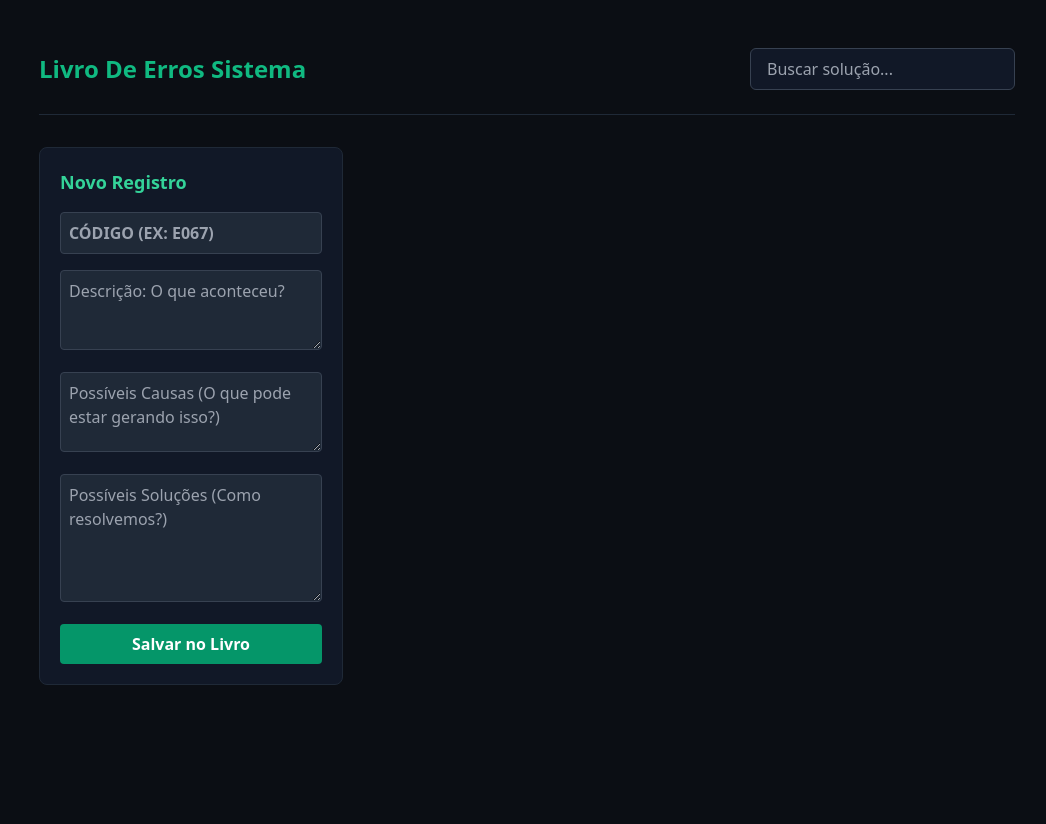
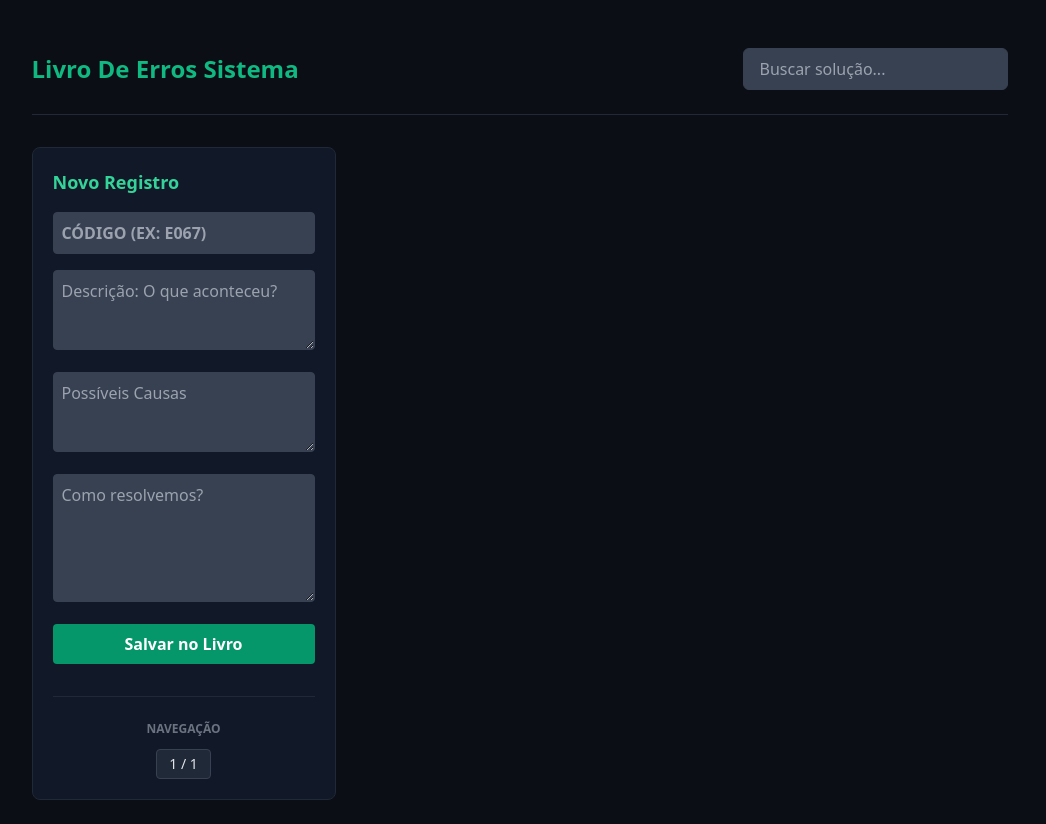
Before and after one commit to Williamp783/LivroDeErros, a FastAPI app: page / in a window 1280 px wide. Shown: the whole page, without its empty margins (113-1159 px from the left). Before the commit the page ends 685 px from the top, so only its background shows below. Run offline with FastAPI, Linux system fonts and the light colour scheme; some libraries are stand-ins or nearby versions.

Commit message:
Implementado identificação de codigos duplicado, implementado edição de causa e soluções

```diff
--- a/app.py
+++ b/app.py
@@ -1,93 +1,97 @@
 import os
 import sys
 import uvicorn
+import webbrowser
 from fastapi import FastAPI, Request, Form
-from fastapi.responses import HTMLResponse, RedirectResponse, FileResponse
+from fastapi.responses import HTMLResponse, RedirectResponse
+from fastapi.staticfiles import StaticFiles
 from fastapi.templating import Jinja2Templates
-from sqlalchemy import create_engine, Column, Integer, String, Text, DateTime
-from sqlalchemy.ext.declarative import declarative_base
-from sqlalchemy.orm import sessionmaker
-from datetime import datetime
+from database import SessionLocal, db_path
+from models import Incidente
+from threading import Timer
 
-# --- CONFIGURAÇÃO DE CAMINHOS (PORTABILIDADE) ---
-if getattr(sys, 'frozen', False):
-    base_path = sys._MEIPASS
-    db_folder = os.path.dirname(sys.executable)
-else:
-    base_path = os.path.dirname(os.path.abspath(__file__))
-    db_folder = base_path
+app = FastAPI()
 
-DB_PATH = os.path.join(db_folder, "livro_de_erros.db")
-TEMPLATE_PATH = os.path.join(base_path, "templates")
-DATABASE_URL = f"sqlite:///{DB_PATH}"
+# Configuração de caminhos para portabilidade (.exe)
+base_path = sys._MEIPASS if getattr(sys, 'frozen', False) else os.path.dirname(os.path.abspath(__file__))
+app.mount("/static", StaticFiles(directory=os.path.join(base_path, "static")), name="static")
+templates = Jinja2Templates(directory=os.path.join(base_path, "templates"))
 
-# --- APP FASTAPI (Criado antes das rotas) ---
-app = FastAPI()
-templates = Jinja2Templates(directory=TEMPLATE_PATH)
-
-# --- ROTA DO FAVICON ---
-@app.get('/favicon.ico', include_in_schema=False)
-async def favicon():
-    # Caminho corrigido para buscar na pasta src incluída no .exe
-    favicon_path = os.path.join(base_path, "src", "imagemDB.ico")
-    return FileResponse(favicon_path)
-
-# --- BANCO DE DADOS ---
-engine = create_engine(DATABASE_URL, connect_args={"check_same_thread": False})
-SessionLocal = sessionmaker(autocommit=False, autoflush=False, bind=engine)
-Base = declarative_base()
-
-class Incidente(Base):
-    __tablename__ = "incidentes"
-    id = Column(Integer, primary_key=True)
-    codigo = Column(String)
-    descricao = Column(Text)
-    causas = Column(Text)
-    solucao = Column(Text)
-    tags = Column(String, default="")
-    data = Column(DateTime, default=datetime.now)
-
-Base.metadata.create_all(bind=engine)
-
-# --- ROTAS PRINCIPAIS ---
 @app.get("/", response_class=HTMLResponse)
-async def home(request: Request, busca: str = ""):
+async def home(request: Request, busca: str = "", pagina: int = 1):
     db = SessionLocal()
     query = db.query(Incidente)
+
+    # Lógica de Busca
     if busca:
-        query = query.filter(
-            Incidente.codigo.contains(busca) |
-            Incidente.descricao.contains(busca)
-        )
-    erros = query.order_by(Incidente.data.desc()).all()
+        query = query.filter(Incidente.codigo.contains(busca) | Incidente.descricao.contains(busca))
+
+    # Configuração de Paginação (7 itens por página)
+    itens_por_pagina = 7
+    total = query.count()
+    total_paginas = (total + itens_por_pagina - 1) // itens_por_pagina
+    if total_paginas == 0: total_paginas = 1
+
+    erros = query.order_by(Incidente.data.desc()).offset((pagina-1)*itens_por_pagina).limit(itens_por_pagina).all()
     db.close()
-    return templates.TemplateResponse("index.html", {"request": request, "erros": erros})
+
+    return templates.TemplateResponse("index.html", {
+        "request": request,
+        "erros": erros,
+        "busca": busca,
+        "pagina": pagina,
+        "total_paginas": total_paginas
+    })
 
 @app.post("/salvar")
-async def salvar(
-    codigo: str = Form(...),
-    descricao: str = Form(...),
-    causas: str = Form(...),
-    solucao: str = Form(...)
-):
+async def salvar(codigo: str = Form(...), descricao: str = Form(...), causas: str = Form(...), solucao: str = Form(...)):
     db = SessionLocal()
-    novo = Incidente(
-        codigo=codigo,
-        descricao=descricao,
-        causas=causas,
-        solucao=solucao,
-        tags=""
-    )
-    db.add(novo)
-    db.commit()
+
+    # Proteção de ADS: Verifica se o código já existe para não crashar o banco
+    existe = db.query(Incidente).filter(Incidente.codigo == codigo).first()
+    if existe:
+        db.close()
+        # Redireciona com aviso de erro na URL para o Alert do JavaScript
+        return RedirectResponse(url="/?erro=duplicado", status_code=303)
+
+    try:
+        novo = Incidente(codigo=codigo, descricao=descricao, causas=causas, solucao=solucao, tags="")
+        db.add(novo)
+        db.commit()
+    except Exception as e:
+        print(f"Erro ao salvar: {e}")
+        db.rollback()
+    finally:
+        db.close()
+
+    return RedirectResponse(url="/?sucesso=true", status_code=303)
+
+@app.post("/atualizar_parcial/{id}")
+async def atualizar(id: int, request: Request):
+    dados = await request.form()
+    db = SessionLocal()
+    erro = db.query(Incidente).filter(Incidente.id == id).first()
+    if erro:
+        for campo, valor in dados.items():
+            setattr(erro, campo, valor)
+        db.commit()
     db.close()
-    return RedirectResponse(url="/", status_code=303)
+    return {"status": "ok"}
 
-# --- INICIALIZADOR ---
+def open_browser():
+    """Abre o navegador automaticamente após 1.5 segundos"""
+    webbrowser.open("http://127.0.0.1:8000")
+
 if __name__ == "__main__":
+    # Log visual no terminal (Estilo que você finalizou ontem)
     print("-" * 30)
     print("SISTEMA LIVRO DE ERROS ATIVO")
-    print(f"Banco de Dados: {DB_PATH}")
+    print(f"Banco de Dados: {db_path}")
     print("Acesse: http://127.0.0.1:8000")
     print("-" * 30)
-    uvicorn.run(app, host="127.0.0.1", port=8000)
+
+    # Inicia o timer para abrir o navegador
+    Timer(1.5, open_browser).start()
+
+    # Roda o servidor Uvicorn
+    uvicorn.run(app, host="127.0.0.1", port=8000, log_level="info")
--- /dev/null
+++ b/static/js/busca.js
@@ -0,0 +1,30 @@
+const inputBusca = document.querySelector('input[name="busca"]');
+const listaErros = document.querySelector('main');
+
+inputBusca.addEventListener('input', async (e) => {
+    const termo = e.target.value;
+
+    // Efeito de transição: lista fica clara antes de atualizar
+    listaErros.style.opacity = "0.3";
+    listaErros.style.transition = "opacity 0.2s ease";
+
+    try {
+        const response = await fetch(termo === "" ? '/' : `/?busca=${termo}`);
+        const html = await response.text();
+        const doc = new DOMParser().parseFromString(html, 'text/html');
+
+        listaErros.innerHTML = doc.querySelector('main').innerHTML;
+
+        // Reinicializa o Markdown
+        document.querySelectorAll('.solution-content').forEach(el => {
+            el.innerHTML = marked.parse(el.textContent);
+        });
+
+        // Volta a opacidade ao normal
+        listaErros.style.opacity = "1";
+
+    } catch (err) {
+        console.error("Erro na busca:", err);
+        listaErros.style.opacity = "1";
+    }
+});
--- a/templates/index.html
+++ b/templates/index.html
@@ -6,6 +6,26 @@
     <title>Livro de Erros | Base de Conhecimento</title>
     <script src="https://cdn.tailwindcss.com"></script>
     <script src="https://cdn.jsdelivr.net/npm/marked/marked.min.js"></script>
+    <script src="https://cdn.jsdelivr.net/npm/sweetalert2@11"></script>
+
+    <style>
+        /* Resolve o problema da página pular para a direita quando o scroll some */
+        html { scrollbar-gutter: stable; }
+        body { overflow-y: scroll; }
+
+        .edit-area { animation: fadeIn 0.3s ease-in-out; }
+        @keyframes fadeIn {
+            from { opacity: 0; transform: translateY(-5px); }
+            to { opacity: 1; transform: translateY(0); }
+        }
+        .card-erro { transition: all 0.2s ease; }
+        .card-erro:hover { border-color: #10b981; }
+
+        input, textarea {
+            background-color: #374151 !important;
+            color: white !important;
+        }
+    </style>
 </head>
 
 <body class="bg-[#0b0e14] text-gray-200">
@@ -25,60 +45,108 @@
                     <form action="/salvar" method="post" class="space-y-4">
                         <input type="text" name="codigo" placeholder="Código (ex: E067)" required
                             class="w-full bg-gray-800 p-2 rounded border border-gray-700 text-emerald-400 font-bold uppercase">
-
                         <textarea name="descricao" placeholder="Descrição: O que aconteceu?" required
                             class="w-full bg-gray-800 p-2 rounded border border-gray-700 h-20"></textarea>
+                        <textarea name="causas" placeholder="Possíveis Causas"
+                            class="w-full bg-gray-800 p-2 rounded border border-gray-700 h-20"></textarea>
+                        <textarea name="solucao" placeholder="Como resolvemos?" required
+                            class="w-full bg-gray-800 p-2 rounded border border-gray-700 h-32"></textarea>
+                        <button class="w-full bg-emerald-600 hover:bg-emerald-500 text-white font-bold py-2 rounded transition">
+                            Salvar no Livro
+                        </button>
+                    </form>
 
-                        <textarea name="causas" placeholder="Possíveis Causas (O que pode estar gerando isso?)"
-                            class="w-full bg-gray-800 p-2 rounded border border-gray-700 h-20"></textarea>
+                    <div class="mt-8 pt-6 border-t border-gray-800 flex flex-col items-center space-y-3">
+                        <span class="text-xs text-gray-500 uppercase font-bold">Navegação</span>
+                        <div class="flex items-center space-x-2">
+                            {% if pagina > 1 %}
+                            <a href="/?pagina={{ pagina - 1 }}&busca={{ busca }}"
+                               class="p-2 bg-gray-800 hover:bg-emerald-600 rounded-md transition-all text-sm shadow-md">⬅️</a>
+                            {% endif %}
 
-                        <textarea name="solucao" placeholder="Possíveis Soluções (Como resolvemos?)" required
-                            class="w-full bg-gray-800 p-2 rounded border border-gray-700 h-32"></textarea>
+                            <span class="text-sm font-medium bg-gray-800 px-3 py-1 rounded border border-gray-700">
+                                {{ pagina }} / {{ total_paginas }}
+                            </span>
 
-                        <!--<input type="text" name="tags" placeholder="Tags: NFE, NFSe, etc"
-                            class="w-full bg-gray-800 p-2 rounded border border-gray-700">-->
-                        <button
-                            class="w-full bg-emerald-600 hover:bg-emerald-500 text-white font-bold py-2 rounded transition">Salvar
-                            no Livro</button>
-                    </form>
+                            {% if pagina < total_paginas %}
+                            <a href="/?pagina={{ pagina + 1 }}&busca={{ busca }}"
+                               class="p-2 bg-gray-800 hover:bg-emerald-600 rounded-md transition-all text-sm shadow-md">➡️</a>
+                            {% endif %}
+                        </div>
+                    </div>
                 </div>
             </aside>
 
             <main class="md:col-span-2 space-y-4">
                 {% for erro in erros %}
-                <div class="bg-gray-900 p-6 rounded-lg border border-gray-800 border-l-4 border-emerald-600 shadow-xl">
+                <div class="bg-gray-900 p-6 rounded-lg border border-gray-800 border-l-4 border-emerald-600 shadow-xl card-erro">
                     <div class="flex justify-between items-start mb-4">
                         <div>
-                            <span
-                                class="bg-emerald-900 text-emerald-300 px-3 py-1 rounded text-sm font-bold mr-2 uppercase">{{
-                                erro.codigo }}</span>
+                            <span class="bg-emerald-900 text-emerald-300 px-3 py-1 rounded text-sm font-bold mr-2 uppercase">{{ erro.codigo }}</span>
                             <h3 class="text-xl font-bold text-white inline italic">"{{ erro.descricao }}"</h3>
                         </div>
                         <span class="text-xs text-gray-600">{{ erro.data.strftime('%d/%m/%Y') }}</span>
                     </div>
 
-                    <div class="grid grid-cols-1 md:grid-cols-2 gap-4">
-                        <div class="bg-gray-800 p-3 rounded border border-red-900/30">
-                            <h4 class="text-xs font-bold text-red-400 uppercase mb-2">🚩 Causas Prováveis</h4>
-                            <div class="text-sm text-gray-300 solution-content">{{ erro.causas }}</div>
-                        </div>
-                        <div class="bg-gray-800 p-3 rounded border border-emerald-900/30">
-                            <h4 class="text-xs font-bold text-emerald-400 uppercase mb-2">💡 Soluções</h4>
-                            <div class="text-sm text-gray-300 solution-content">{{ erro.solucao }}</div>
-                        </div>
+                    <div class="bg-gray-800 p-3 rounded border border-red-900/30 edit-trigger-box mb-3">
+                        <h4 class="text-xs font-bold text-red-400 uppercase mb-2 flex items-center">
+                            🚩 Causas Prováveis
+                            <button class="btn-edit-lapis" onclick="ativarEdicao('{{ erro.id }}', 'causas')">✏️</button>
+                        </h4>
+                        <div id="causas-{{ erro.id }}" class="text-sm text-gray-300 solution-content">{{ erro.causas }}</div>
                     </div>
 
-                    <div class="mt-3 text-xs text-gray-500 uppercase">🏷️ Tags: {{ erro.tags }}</div>
+                    <div class="bg-gray-800 p-3 rounded border border-emerald-900/30 edit-trigger-box">
+                        <h4 class="text-xs font-bold text-emerald-400 uppercase mb-2 flex items-center">
+                            💡 Soluções
+                            <button class="btn-edit-lapis" onclick="ativarEdicao('{{ erro.id }}', 'solucao')">✏️</button>
+                        </h4>
+                        <div id="solucao-{{ erro.id }}" class="text-sm text-gray-300 solution-content">{{ erro.solucao }}</div>
+                    </div>
                 </div>
                 {% endfor %}
             </main>
         </div>
     </div>
+
+    <script src="/static/js/busca.js"></script>
+    <script src="/static/js/editor.js"></script>
     <script>
+        // Renderiza Markdown inicial
         document.querySelectorAll('.solution-content').forEach(el => {
             el.innerHTML = marked.parse(el.innerText);
         });
+
+        // LÓGICA DE ALERTAS
+        const urlParams = new URLSearchParams(window.location.search);
+
+        if (urlParams.get('erro') === 'duplicado') {
+            Swal.fire({
+                icon: 'error',
+                title: 'Código Duplicado!',
+                text: 'Este código já consta na sua base de dados.',
+                background: '#1f2937',
+                color: '#fff',
+                confirmButtonColor: '#10b981',
+                iconColor: '#ef4444'
+            });
+            window.history.replaceState({}, document.title, "/");
+        }
+
+        if (urlParams.get('sucesso') === 'true') {
+            const Toast = Swal.mixin({
+                toast: true,
+                position: 'top-end',
+                showConfirmButton: false,
+                timer: 3000,
+                timerProgressBar: true
+            });
+            Toast.fire({
+                icon: 'success',
+                title: 'Salvo com sucesso!'
+            });
+            window.history.replaceState({}, document.title, "/");
+        }
     </script>
 </body>
-
 </html>
```
Also changed, not shown: database.py (added, +18 -0 lines), models.py (added, +16 -0 lines), static/css/style.css (added, +38 -0 lines), static/js/editor.js (added, +41 -0 lines), 2 other files.
